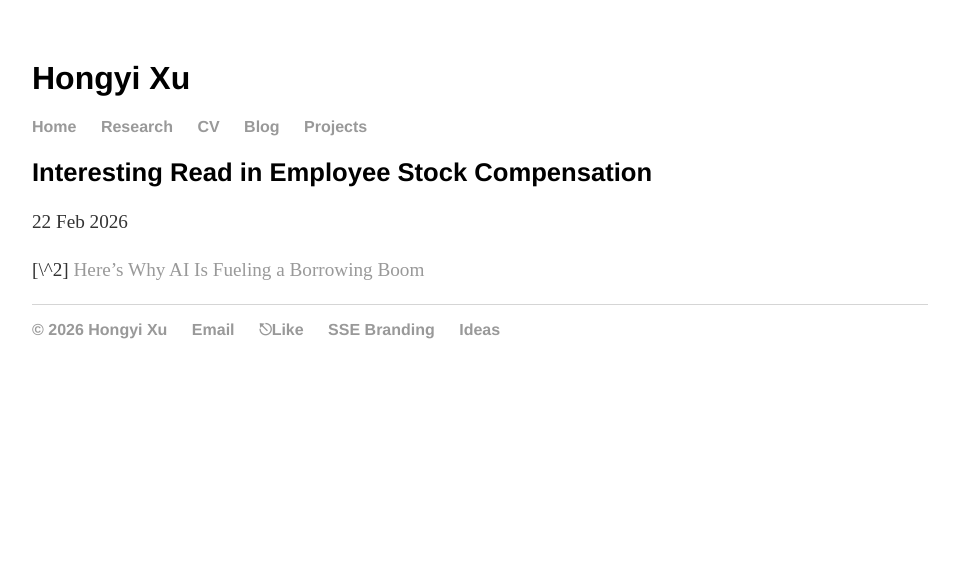
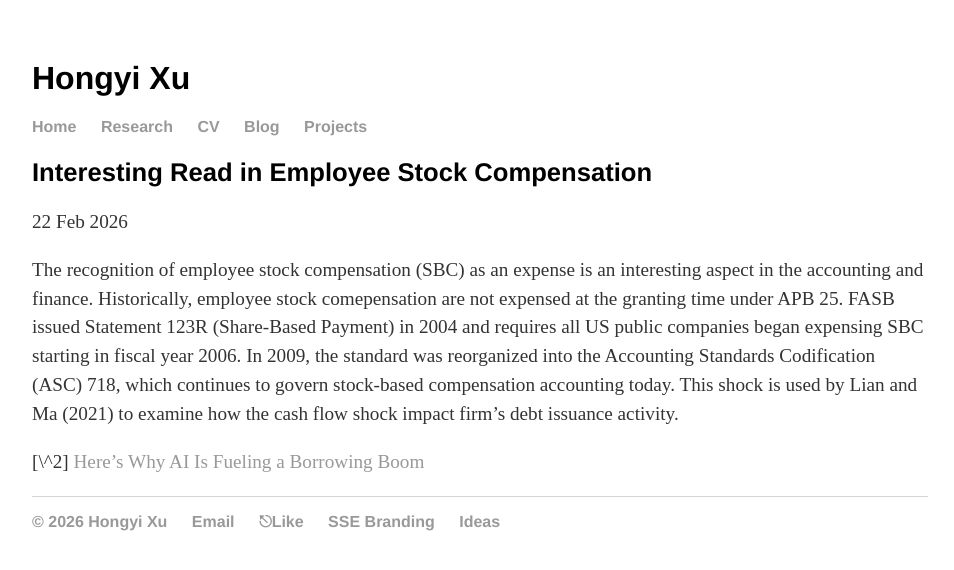
Before and after one commit to hongyileoxu/hongyileoxu.github.io, a Jekyll site: the page built from _posts/2026-02-22-employee-stock-comp.md, in a window 1280 px wide. Shown: the top 570 px of the page, without its empty margins (160-1114 px from the left). Built offline with Jekyll 4.4.1, drawn with Linux system fonts in a browser that asks for light colours.

Commit message:
Enhance employee stock compensation article with details
Added a section discussing the history and impact of employee stock compensation accounting standards.

```diff
--- a/_posts/2026-02-22-employee-stock-comp.md
+++ b/_posts/2026-02-22-employee-stock-comp.md
@@ -4,7 +4,7 @@ title: "Interesting Read in Employee Stock Compensation"
 date: 2026-02-22
 ---
 
-
+The recognition of employee stock compensation (SBC) as an expense is an interesting aspect in the accounting and finance. Historically, employee stock comepensation are not expensed at the granting time under APB 25. FASB issued Statement 123R (Share‑Based Payment) in 2004 and requires all US public companies began expensing SBC starting in fiscal year 2006. In 2009, the standard was reorganized into the Accounting Standards Codification (ASC) 718, which continues to govern stock‑based compensation accounting today. This shock is used by Lian and Ma (2021) to examine how the cash flow shock impact firm's debt issuance activity.
 
 
 
```
